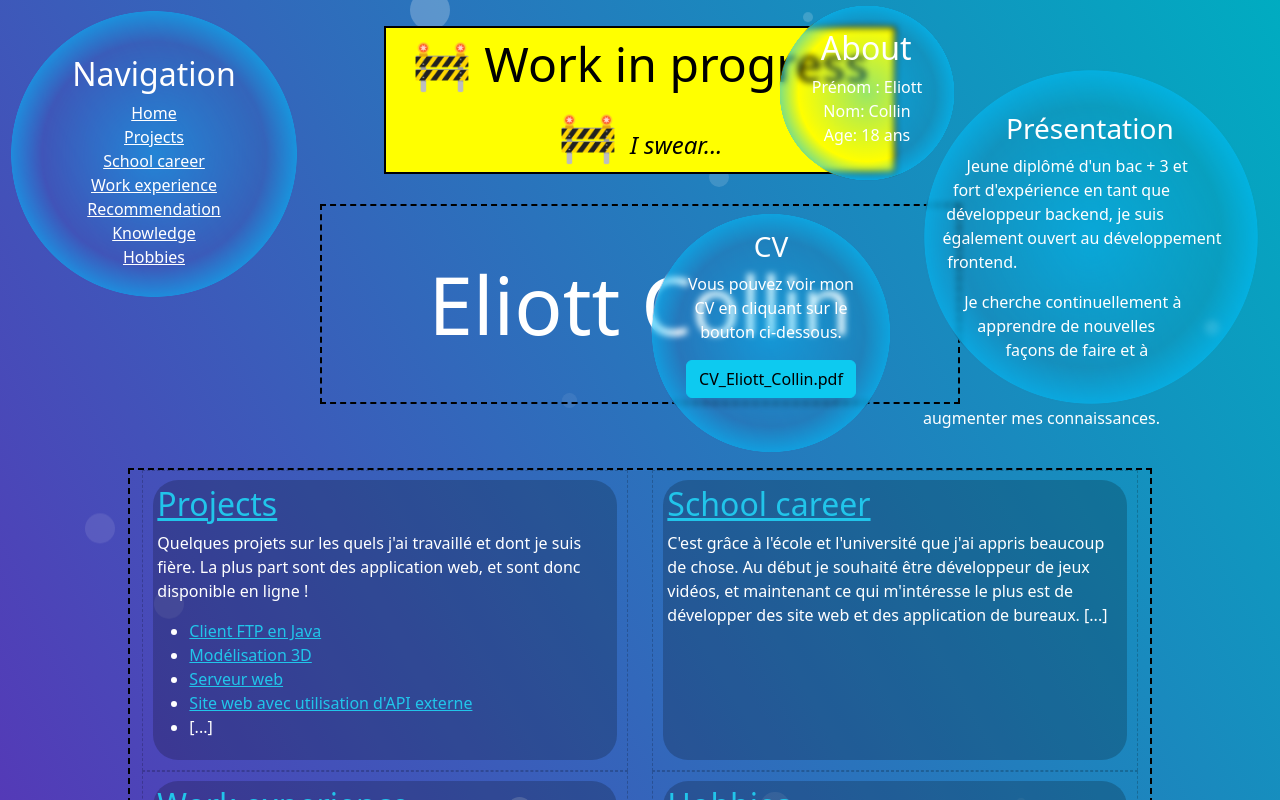
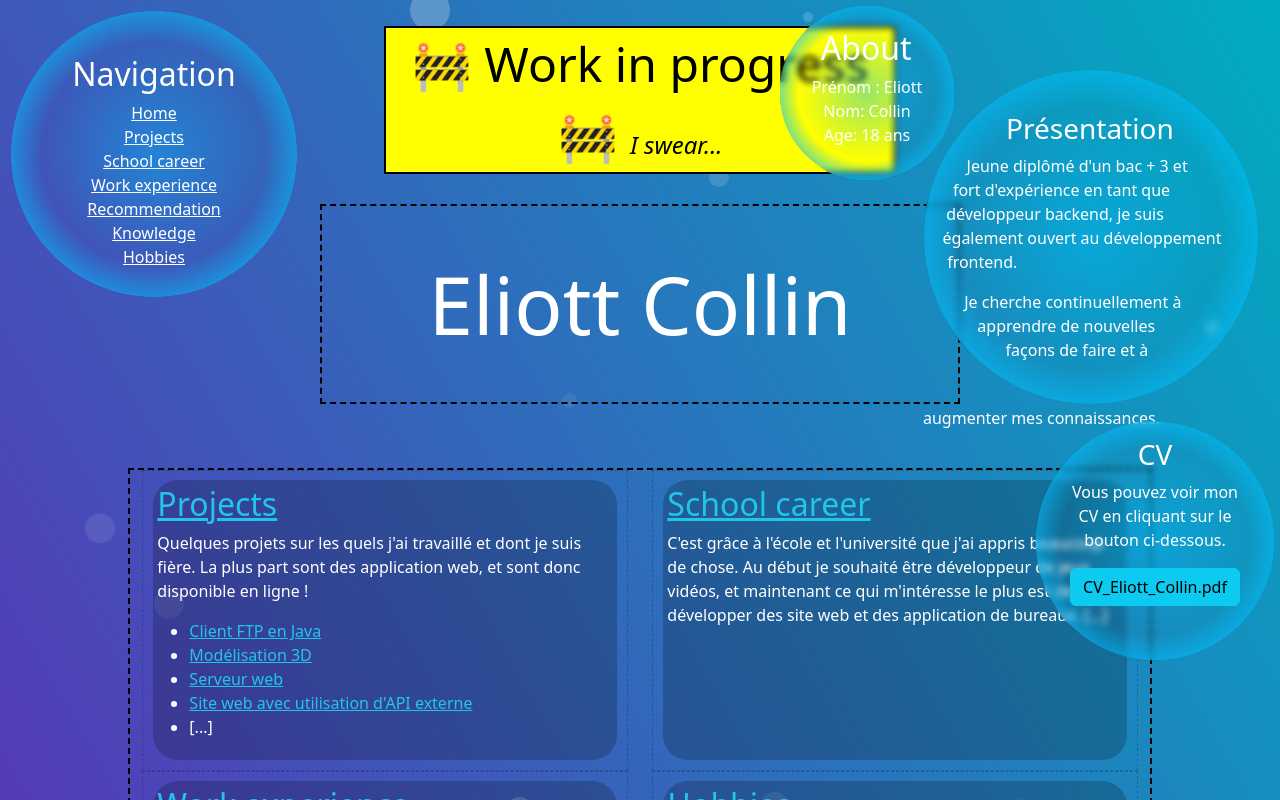
Before and after one commit to Elioce33/eportfolio, a Next.js app: page / in a window 1280 px wide. Shown: the top 800 px of the page. Built offline with nearby package versions, Linux system fonts and the light colour scheme.

Commit message:
feat: change cv bubble position

```diff
--- a/app/globals.scss
+++ b/app/globals.scss
@@ -73,7 +73,7 @@ a {
       position: absolute;
       width: 15em;
       height: 15em;
-      transform: translateX(-39em) translateY(13em);
+      transform: translateX(-15em) translateY(26em);
       text-align: center;
     }
   }
```
